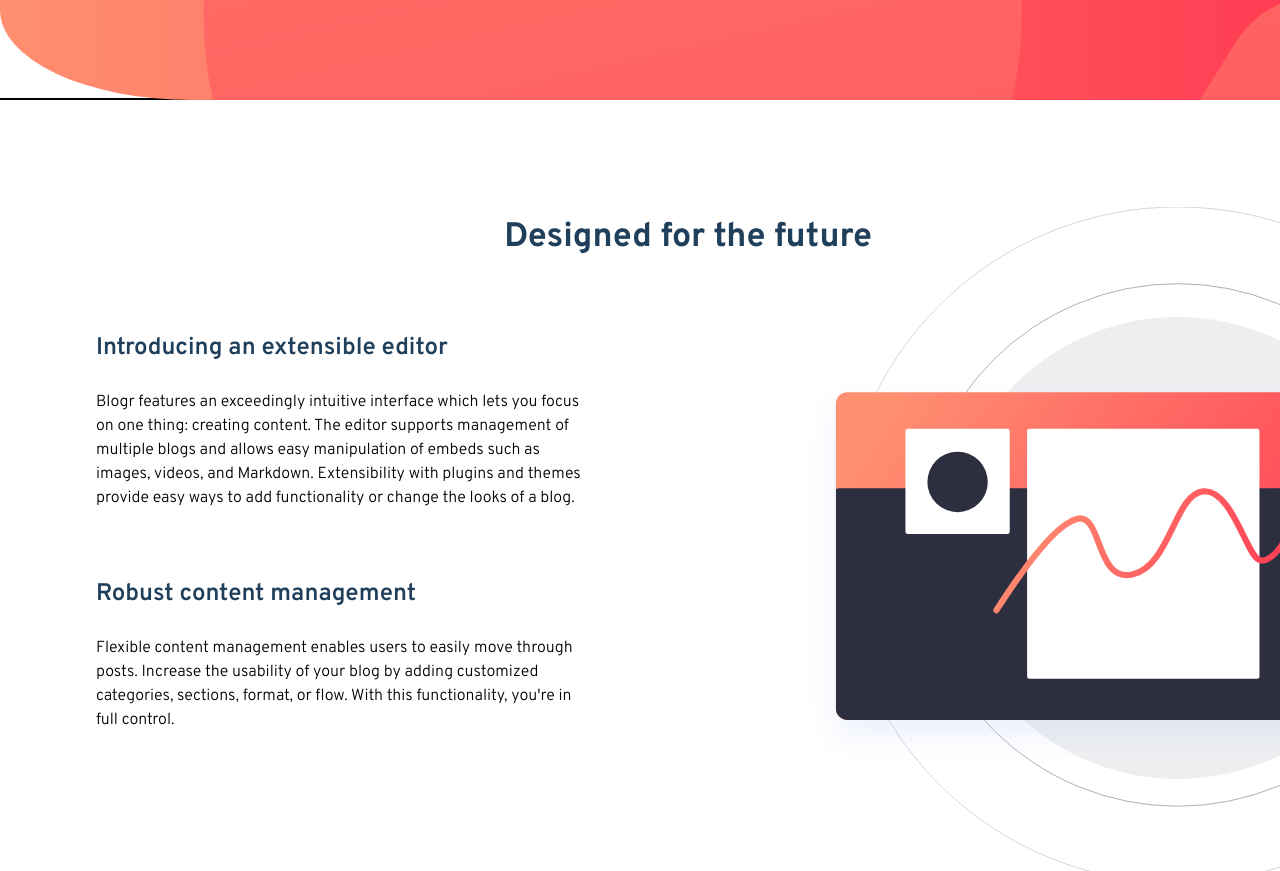
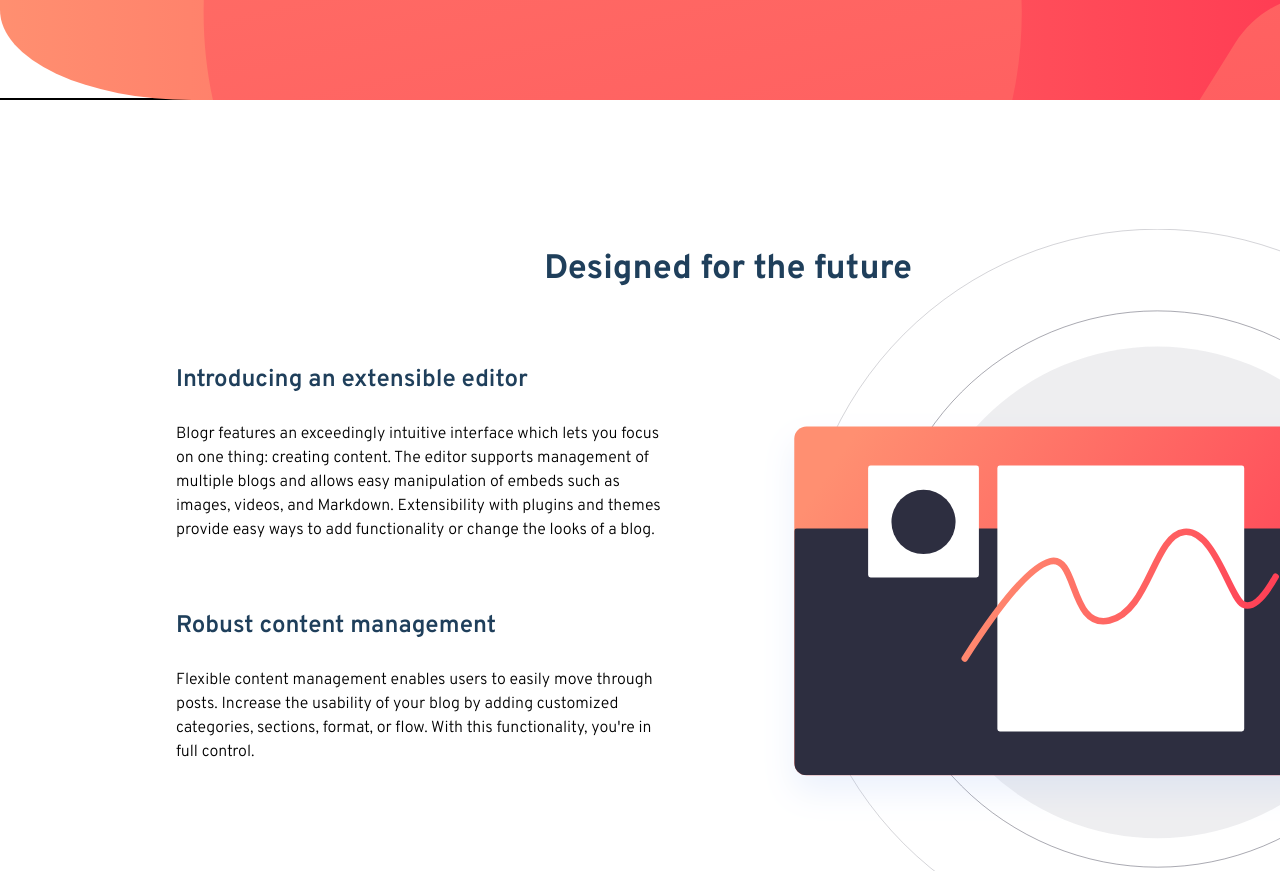
Before and after one commit to Kev1nM3N/Blogr-Landing-Page, a plain HTML site: page index.html in a window 1280 px wide. Shown: the part 500-1371 px from the top of the page. Drawn offline with nearby package versions, Linux system fonts and the light colour scheme.

Commit message:
moving on

```diff
--- a/index.html
+++ b/index.html
@@ -88,11 +88,7 @@
         </div>
 
         <div class="right-box">
-          <div class="img__container">
-            <figure class="img__wrapper">
-              <img src="./images/illustration-editor-desktop.svg" alt="" class="illustration">
-            </figure>
-          </div>
+          <img src="./images/illustration-editor-desktop.svg" alt="" class="illustration">
         </div>
       </div>
     </section>
--- a/styles.css
+++ b/styles.css
@@ -220,7 +220,7 @@ main {
 #landingPage {
   outline: 2px solid red;
   height: 100vh;
-  padding: 7rem 0 7rem 6rem;
+  padding: 9rem 0 5rem 11rem;
 }
 
 .landingPage__container {
@@ -233,7 +233,7 @@ main {
 }
 
 .left-box {
-  width: 50%;
+  width: 40%;
   height: auto;
 }
 
@@ -245,17 +245,16 @@ main {
 }
 
 .right-box {
-  width: 50%;
+  width: 60%;
   height: auto;
   position: relative;
 }
 
 .illustration {
   position: absolute;
-  top: 0;
-  right: 0;
-  scale: 1.2;
-  transform: translateX(147px);
+  bottom: -74px;
+  left: 190px;
+  scale: 1.14;
 }
 
 .pageTitle {
```
